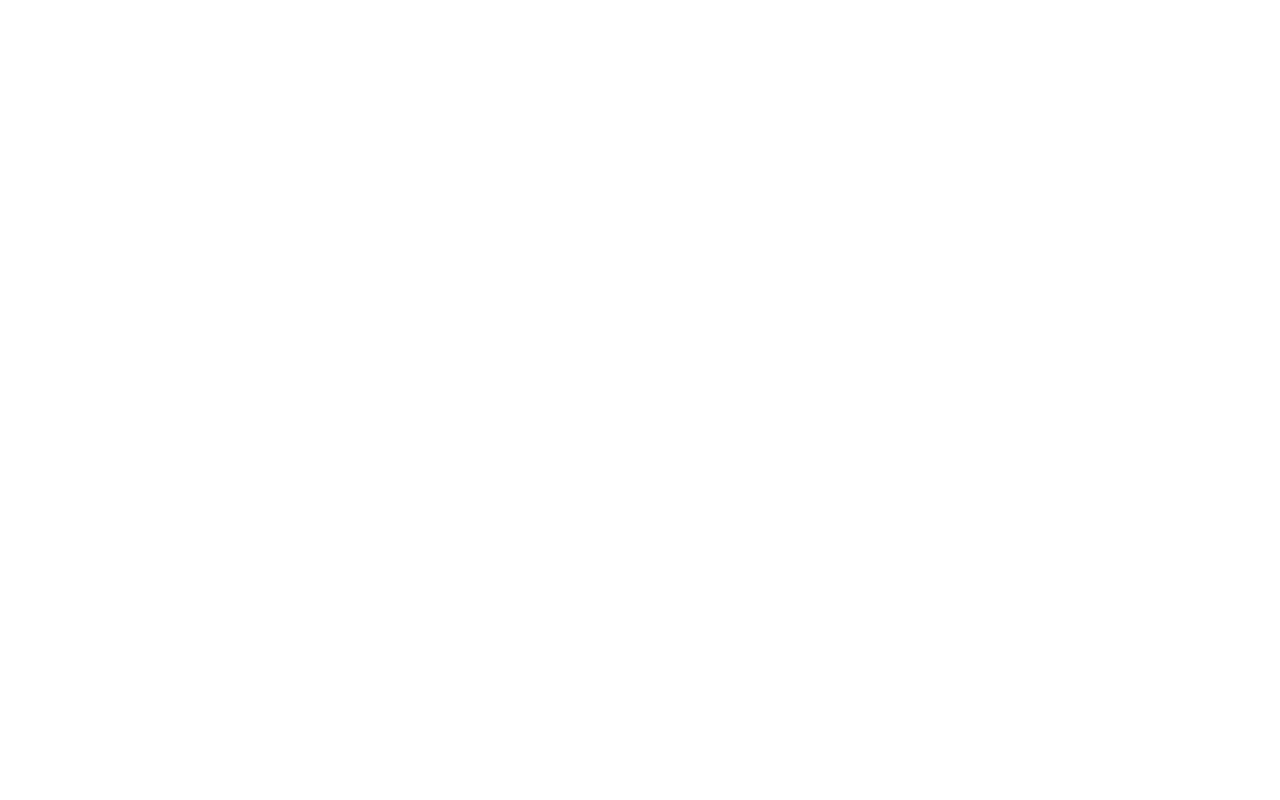
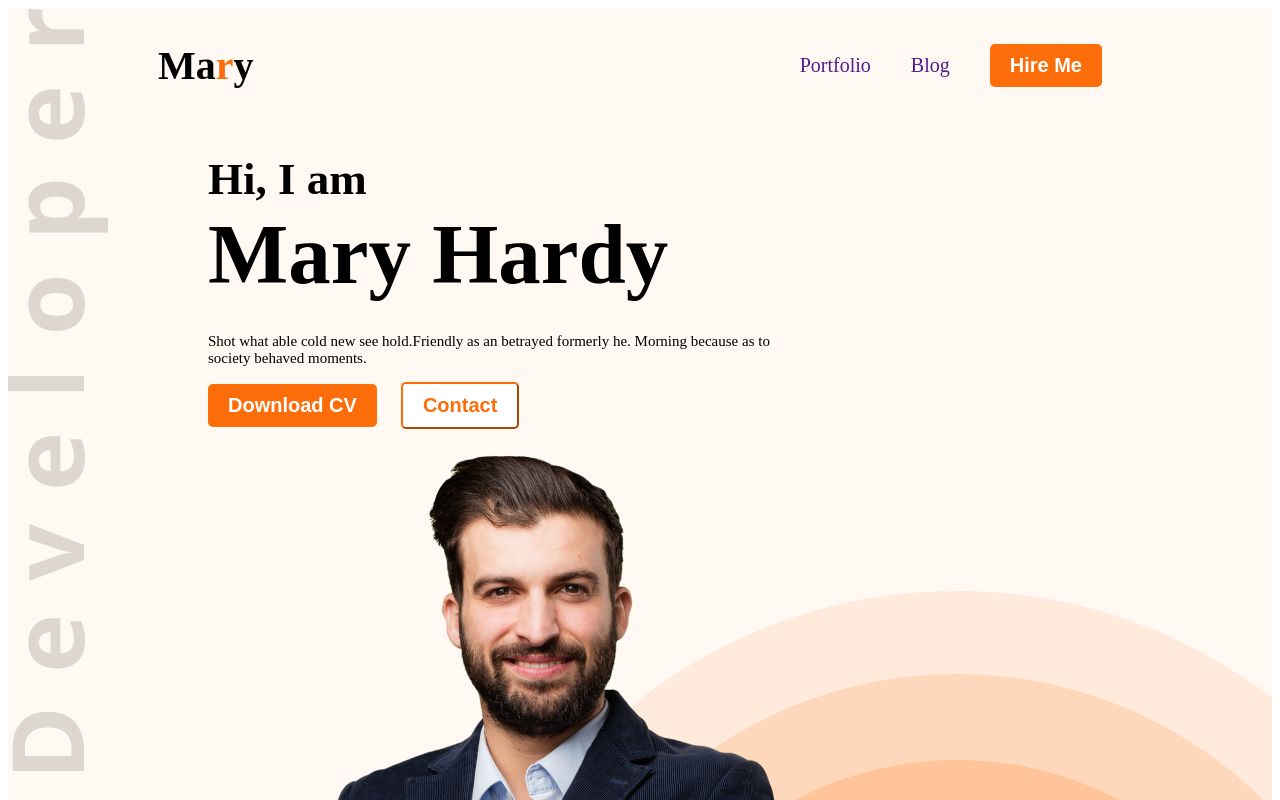
Before and after one commit to humayra87/Developer-Portfolio, a plain HTML site: page index.html in a window 1280 px wide. Shown: the top 800 px of the page. Drawn offline with Linux system fonts and the light colour scheme.

Commit message:
developer portfolio file updated

```diff
--- a/css/style.css
+++ b/css/style.css
@@ -0,0 +1,100 @@
+@import url('https://fonts.googleapis.com/css2?family=Open+Sans:ital,wght@0,300..800;1,300..800&display=swap');
+
+. {
+    font-family: "Open Sans", sans-serif;
+}
+
+.secondary-bg {
+    background-color: #FFF8F3;
+}
+
+.container {
+    background-image: url("../public/developer.png"), url("../public/header_bg.png");
+    background-position: left top, right bottom;
+    background-repeat: no-repeat;
+
+}
+
+.navbar {
+    display: flex;
+    align-items: center;
+    justify-content: space-between;
+    margin: 0 150px;
+}
+
+.navbar-link {
+    display: flex;
+    list-style-type: none;
+    align-items: center;
+}
+
+.navbar-link li {
+    margin: 20px;
+}
+
+.navbar-link li a {
+    text-decoration: none;
+    font-size: 20px;
+    font: weight 400;
+}
+
+.primary-btn {
+    padding: 10px 20px;
+    background-color: #FD6E0A;
+    border: none;
+    color: white;
+    border-radius: 5px;
+    font-size: 20px;
+    font-weight: 600;
+}
+
+.navbar-title {
+    font-size: 40px;
+    color: black;
+    font-weight: 900;
+    text-decoration: none;
+}
+
+#sub-title {
+    color: #FD6E0A;
+}
+
+.banner {
+    display: flex;
+    margin: 0 35px 0 200px;
+    justify-content: space-between;
+
+}
+
+.banner-content {
+    max-width: 600px;
+}
+
+.banner-title {
+    font-size: 45px;
+    font-weight: 700px;
+}
+
+.content-name {
+    font-size: 85px;
+    width: 780;
+}
+
+.dsc {
+    font-size: 15px;
+    width: 300;
+}
+
+.button-box button {
+    margin: 0 20px 0 0;
+}
+
+.primary-btn2 {
+    padding: 10px 20px;
+    background-color: white;
+    color: #FD6E0A;
+    border-radius: 5px;
+    font-size: 20px;
+    font-weight: 600;
+    border-color: #FD6E0A;
+}
--- a/index.html
+++ b/index.html
@@ -1,12 +1,40 @@
 <!DOCTYPE html>
 <html lang="en">
+
 <head>
     <meta charset="UTF-8">
     <meta name="viewport" content="width=device-width, initial-scale=1.0">
     <title>Developer Portfolio</title>
     <link rel="stylesheet" href="./css/style.css">
 </head>
+
 <body>
+    <!-- Header -->
+    <header class="container secondary-bg">
+        <nav class="navbar">
+            <a class="navbar-title" href="">Ma<span id="sub-title">r</span>y</a>
+            <ul class="navbar-link">
+                <li><a href="">Portfolio</a></li>
+                <li><a href="">Blog</a></li>
+                <li><a href=""><button class="primary-btn">Hire Me</button></a></li>
+            </ul>
+        </nav>
+        <div class="banner">
+            <div class="banner-content">
+                <h1 class="banner-title">Hi, I am <br><span class="content-name">Mary Hardy</span></h1>
+                <p class="dsc">
+                    Shot what able cold new see hold.Friendly as an betrayed formerly he. Morning because as to society
+                    behaved moments.
+                </p>
+                <div class="button-box">
+                    <button class="primary-btn">Download CV</button>
+                    <button class="primary-btn2">Contact</button>
+                </div>
+                <img src="./public/hardy.png" alt="man">
+            </div>
 
+        </div>
+    </header>
 </body>
+
 </html>
```
